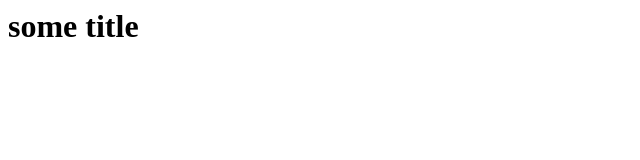
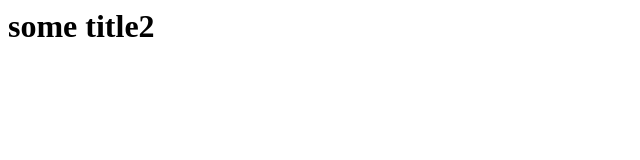
Before and after one commit to slivova/slivova.github.io, a plain HTML site: page index.html in a window 1280 px wide. Shown: the full height of the page, 0-640 px from the left. Drawn offline with Linux system fonts and the light colour scheme.

Commit message:
Update index.html

```diff
--- a/index.html
+++ b/index.html
@@ -3,5 +3,5 @@
   <meta name="google-site-verification" content="SSUVraxNWSilDVftCrInwbZijQxawV8686GzzTdBetg" />
 </head>
 <body>
-<h1>some title</h1>
+<h1>some title2</h1>
 </body>
```
